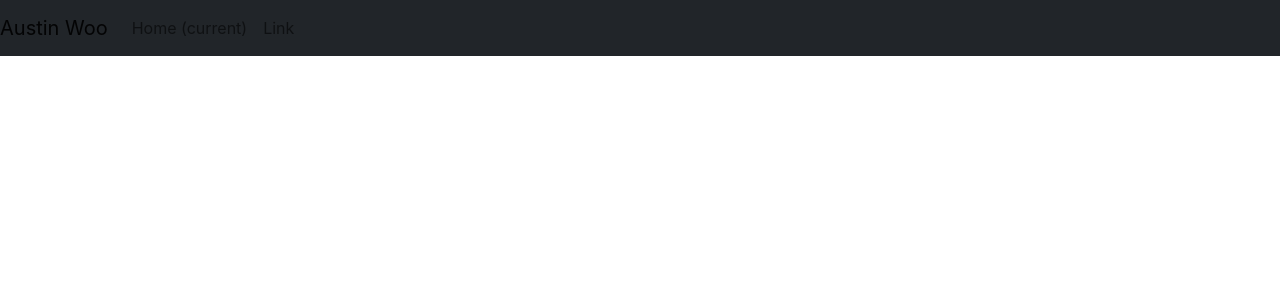
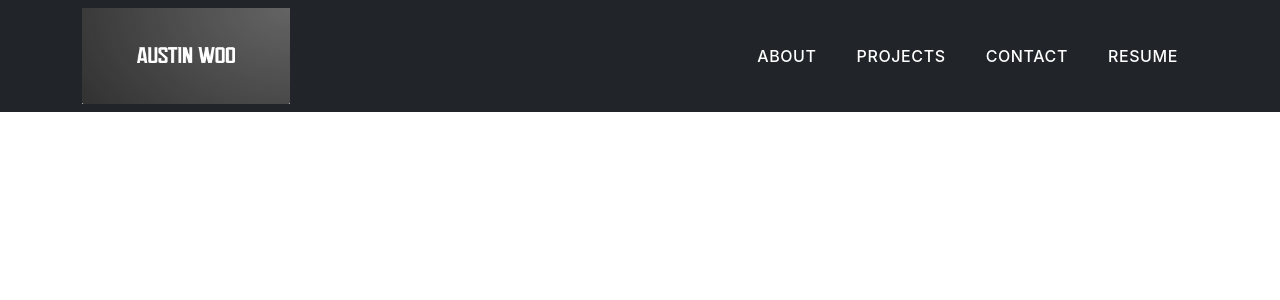
Before and after one commit to austinwoo123/React-Portfolio, a React (Create React App) app: page / in a window 1280 px wide. Shown: the top 300 px of the page. Built offline with nearby package versions, Linux system fonts and the light colour scheme.

Commit message:
finish navbar

```diff
--- a/public/index.html
+++ b/public/index.html
@@ -41,6 +41,15 @@
       To begin the development, run `npm start` or `yarn start`.
       To create a production bundle, use `npm run build` or `yarn build`.
     -->
+  <script src="https://code.jquery.com/jquery-3.3.1.slim.min.js"
+    integrity="sha384-q8i/X+965DzO0rT7abK41JStQIAqVgRVzpbzo5smXKp4YfRvH+8abtTE1Pi6jizo"
+    crossorigin="anonymous"></script>
+  <script src="https://cdnjs.cloudflare.com/ajax/libs/popper.js/1.14.6/umd/popper.min.js"
+    integrity="sha384-wHAiFfRlMFy6i5SRaxvfOCifBUQy1xHdJ/yoi7FRNXMRBu5WHdZYu1hA6ZOblgut"
+    crossorigin="anonymous"></script>
+  <script src="https://stackpath.bootstrapcdn.com/bootstrap/4.2.1/js/bootstrap.min.js"
+    integrity="sha384-B0UglyR+jN6CkvvICOB2joaf5I4l3gm9GU6Hc1og6Ls7i6U/mkkaduKaBhlAXv9k"
+    crossorigin="anonymous"></script>
 </body>
 
 </html>
--- a/src/components/Navbar/index.js
+++ b/src/components/Navbar/index.js
@@ -1,23 +1,35 @@
 import React from "react";
-// import myLogo from "../austin.png"
+import logo from "../austin.png"
+import css from "./style.css"
 function Nav() {
     return (
+
         <nav className="navbar navbar-expand-lg navbar-light bg-dark">
-            <a className="navbar-brand" href="#">Austin Woo</a>
+            <div className="container">
+                <a className="navbar-brand" href="#"><img className="logo" src={logo} alt="logo..." /></a>
                 <button className="navbar-toggler" type="button" data-toggle="collapse" data-target="#navbarSupportedContent" aria-controls="navbarSupportedContent" aria-expanded="false" aria-label="Toggle navigation">
                     <span className="navbar-toggler-icon"></span>
                 </button>
+                {/* <div class="w-100"> */}
+                <div className="collapse navbar-collapse" id="navbarSupportedContent">
+                    <ul className="navbar-nav ms-auto">
+                        <li className="nav-item">
+                            <a className="nav-link" href="#">About</a>
+                        </li>
 
-            <div className="collapse navbar-collapse" id="navbarSupportedContent">
-                <ul className="navbar-nav ml-auto">
                         <li className="nav-item active">
-                        <a className="nav-link" href="#">Home <span className="sr-only">(current)</span></a>
+                            <a className="nav-link" href="#">Projects </a>
                         </li>
                         <li className="nav-item">
-                        <a className="nav-link" href="#">Link</a>
+                            <a className="nav-link" href="#">Contact</a>
+                        </li>
+                        <li className="nav-item">
+                            <a className="nav-link" href="#">Resume</a>
                         </li>
 
                     </ul>
+                    {/* </div> */}
+                </div>
 
             </div>
         </nav>
--- /dev/null
+++ b/src/components/Navbar/style.css
@@ -0,0 +1,42 @@
+
+:root {
+    --primary-white: #fff;
+    --primary-red: red;
+    --primary-dark: rgba(255,255,255,0);
+}
+
+.logo{
+    width: 13rem;
+    height: 6rem;
+}
+
+nav a.nav-link {
+    font-weight:500;
+    letter-spacing: 0.0375rem;
+    cursor:pointer;
+}
+
+nav ul li {
+    text-transform: uppercase;
+}
+
+.navbar-nav> li > a {
+    color: var(--primary-white)!important;
+    margin-right: 0.75rem;
+    margin-left: 0.75rem;
+    border-top:0.1875 solid var( --primary-dark);
+}
+
+.navbar-brand {
+    max-width: 17.25rem;
+    padding:0  !important;
+    height:6rem !important;
+}
+
+.navbar-nav>li>a.active, .navbar-nav>li>a.active:focus{
+    border-top:0.1874rem solid var(--primary-red);
+}
+.navbar-nav>li>a:hover {
+    border-top:0.1874rem solid var(--primary-red);
+
+}
```
Also changed, not shown: src/components/austin.png (added). Lines whose indentation alone changed are shown as unchanged.
